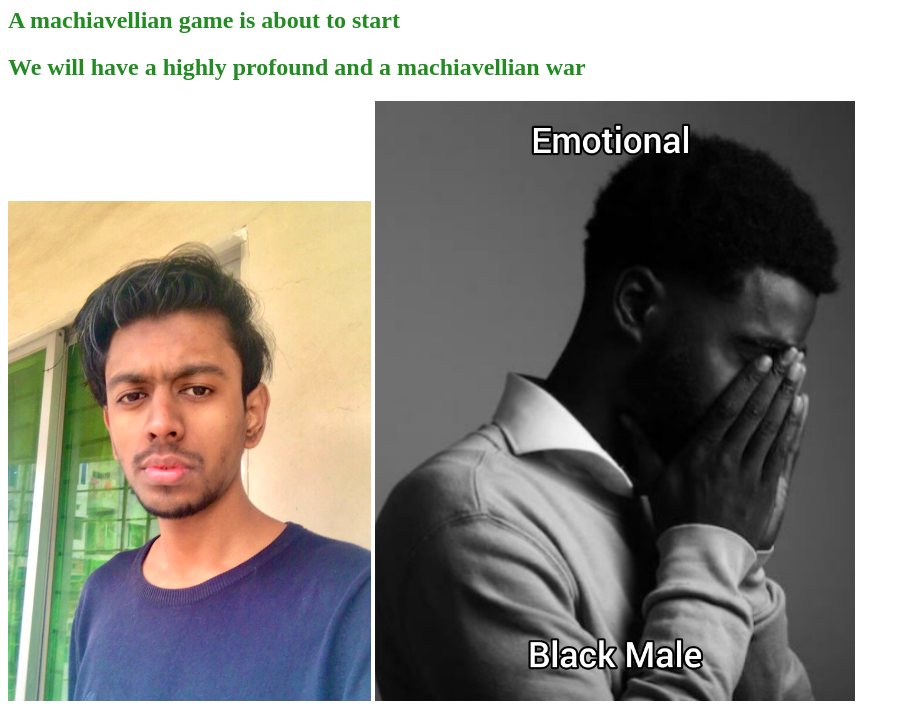
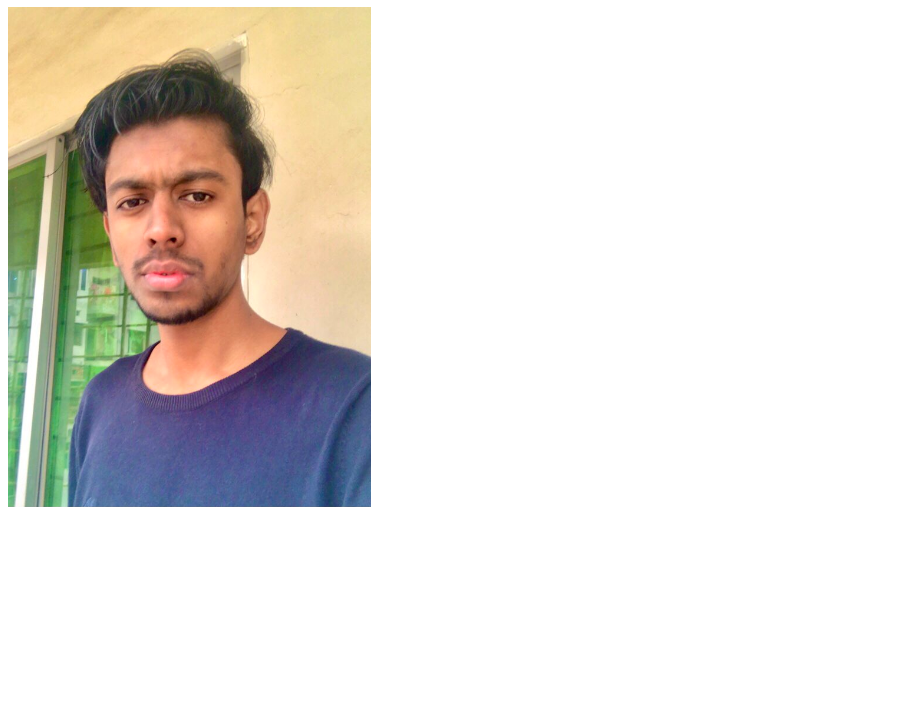
Before and after one commit to AbedFasir/my-first-repo, a plain HTML site: page index.html in a window 1280 px wide. Shown: the part 73-800 px from the top of the page, without its empty margins (0-910 px from the left). Drawn offline with Linux system fonts and the light colour scheme.

Commit message:
first commit

```diff
--- a/index.html
+++ b/index.html
@@ -8,11 +8,9 @@
 </head>
 <body>
    <h1>What are you doing this weekend?</h1>
-   <h2>A machiavellian game is about to start</h2>
-   <h2>We will have a highly profound and a machiavellian war</h2>
 
    <img src="fasir.jpg" alt="fasir" height="500px" width="auto">
-   <img src="blackmail.jpg" alt="black" height="600px" width="auto">
+
 
 </body>
 </html>
```
